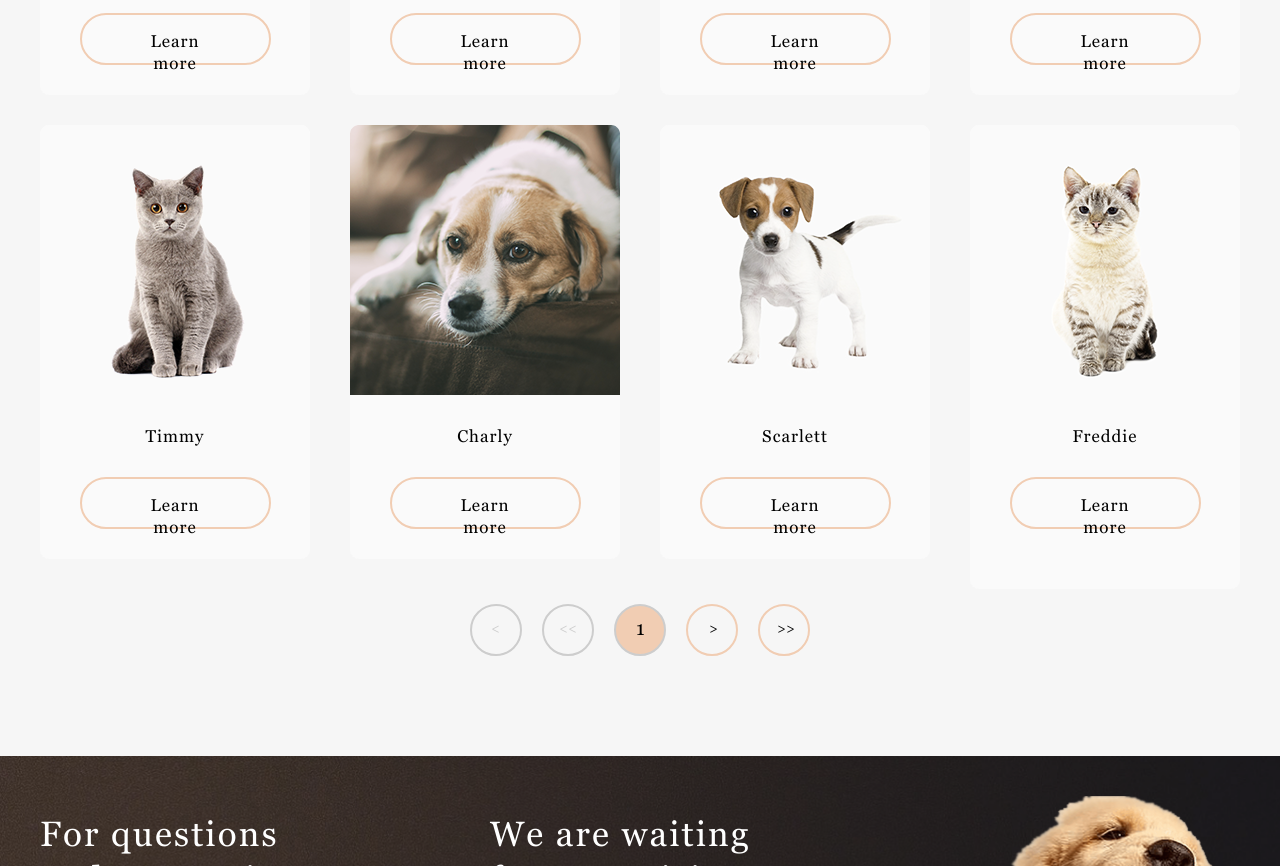
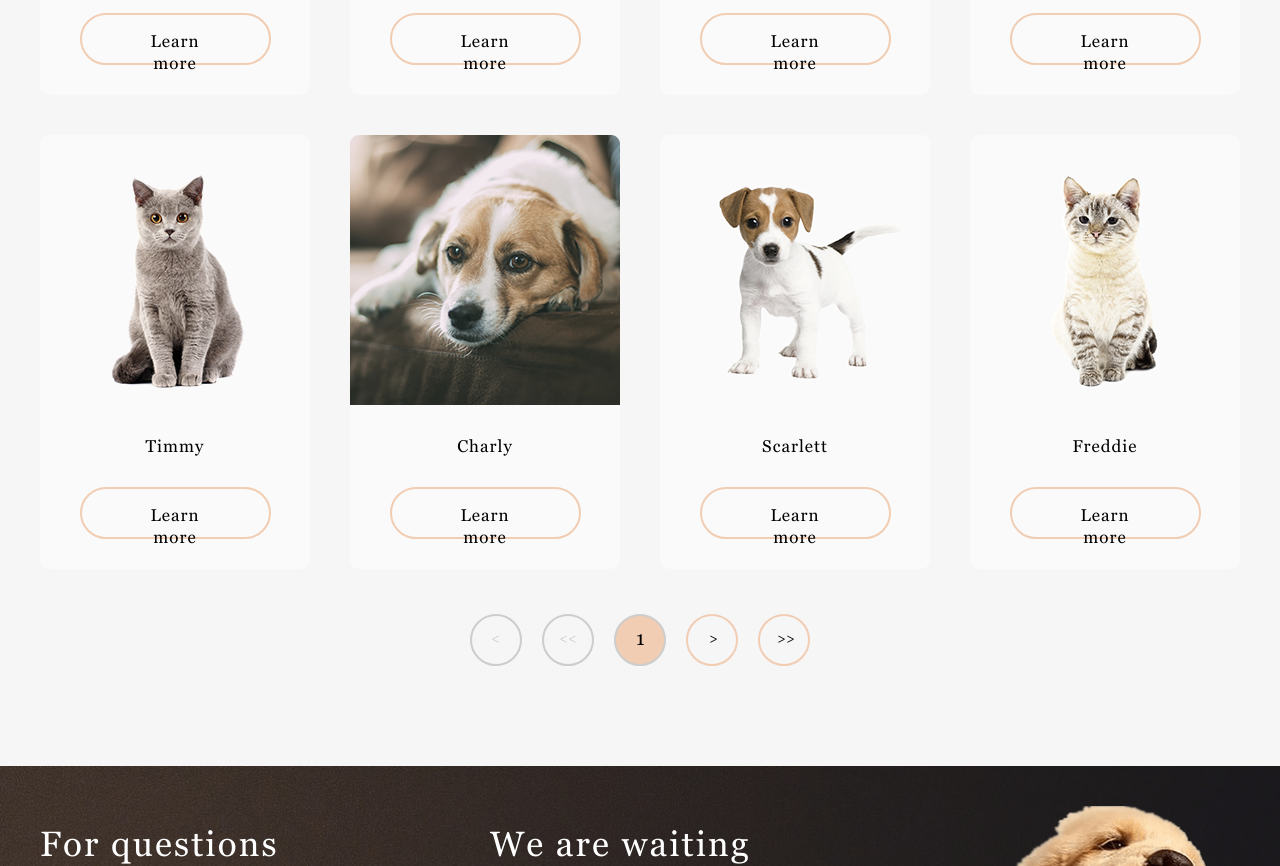
Before and after one commit to YAHOR-RUDZIANKOU/Shelte, a plain HTML site: page pets/index.html in a window 1280 px wide. Shown: the part 680-1546 px from the top of the page. Drawn offline with Linux system fonts and the light colour scheme; files whose address does not match are found by name.

Commit message:
change pictures by means of gap

```diff
--- a/pets/style.css
+++ b/pets/style.css
@@ -339,20 +339,18 @@ button {
 
 .friends_body{
   display: flex;
-  justify-content: space-between;
+  gap: 40px;
   flex-wrap: wrap;
 }
 
-.friends_body>*:not(:last-child) {
-  margin-bottom: 30px;
-}
+
 
 
 /* --------friends_footer------------ */
 
 
 .friends_footer{
-margin-top: 15px;
+margin-top: 45px;
 }
 
 .footer-oracle{
@@ -486,3 +484,12 @@ margin-top: 15px;
 .increase:hover{
   font-size: 22px;
 }
+
+
+
+
+/* -----------Adaptive different windows (768px 320px and another )--------------------- */
+
+@media(max-width:1220px){
+
+}
```
